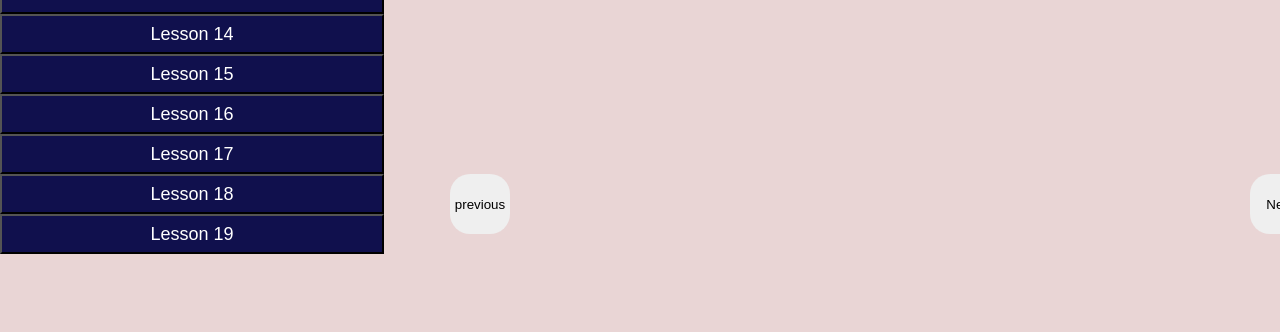
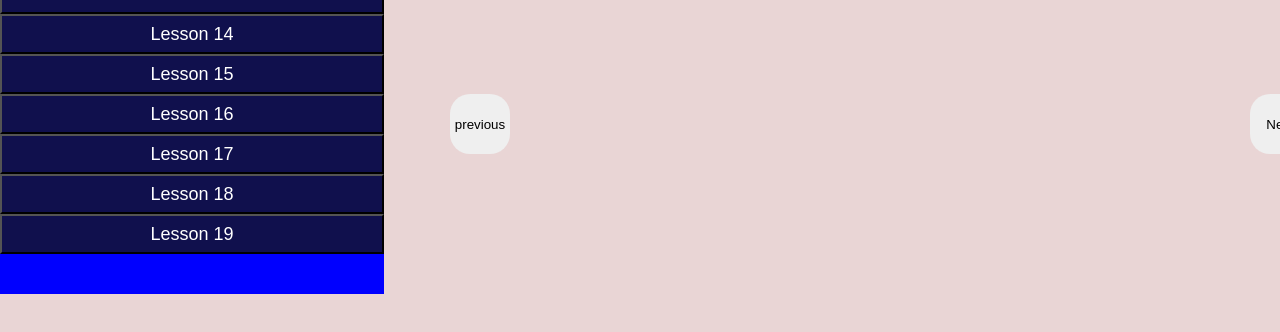
Before and after one commit to ahmedfathiaboelanin/course-platform, a plain HTML site: page sass.html in a window 1280 px wide. Shown: the part 506-838 px from the top of the page. Drawn offline with Linux system fonts and the light colour scheme.

Commit message:
Update sass.css

```diff
--- a/style/sass.css
+++ b/style/sass.css
@@ -9,6 +9,8 @@ body{
     display: inline-block;
     width: 30%;
     background-color: blue;
+    height: 100vh;
+    overflow: scroll;
 }
 .lesson button{
     width: 100%;
@@ -54,7 +56,7 @@ body{
 }
 .content #next{
     position: absolute;
-    top: 680px;
+    top: 600px;
     left: 1250px;
     width: 60px;
     height: 60px;
@@ -63,7 +65,7 @@ body{
 }
 .content #back{
     position: absolute;
-    top: 680px;
+    top: 600px;
     left: 450px;
     width: 60px;
     height: 60px;
```
